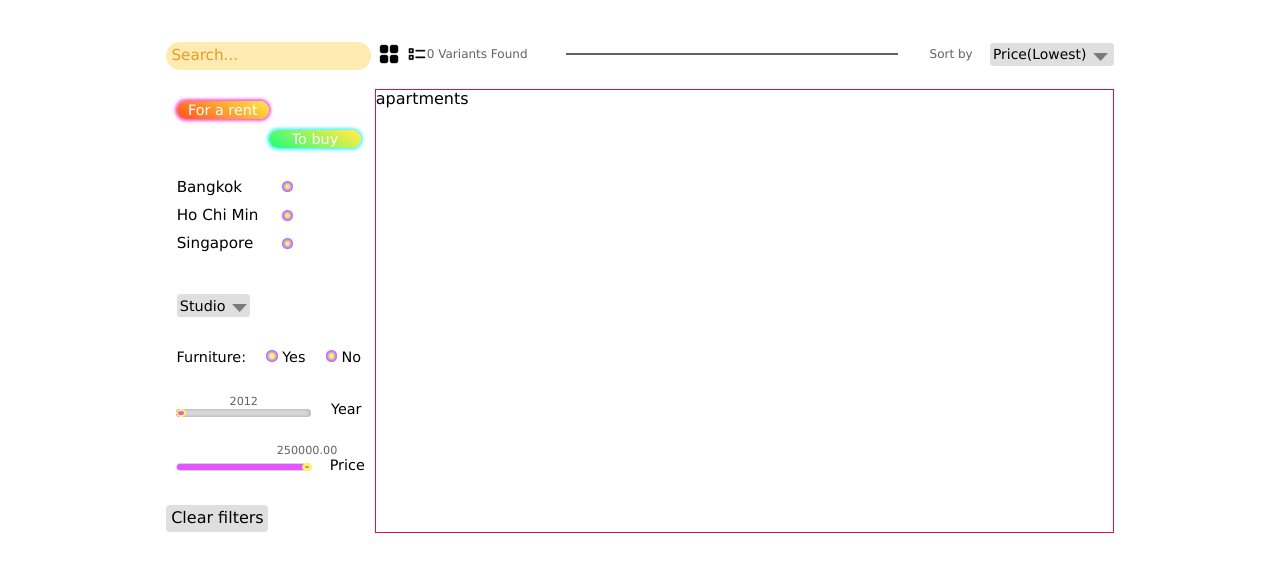
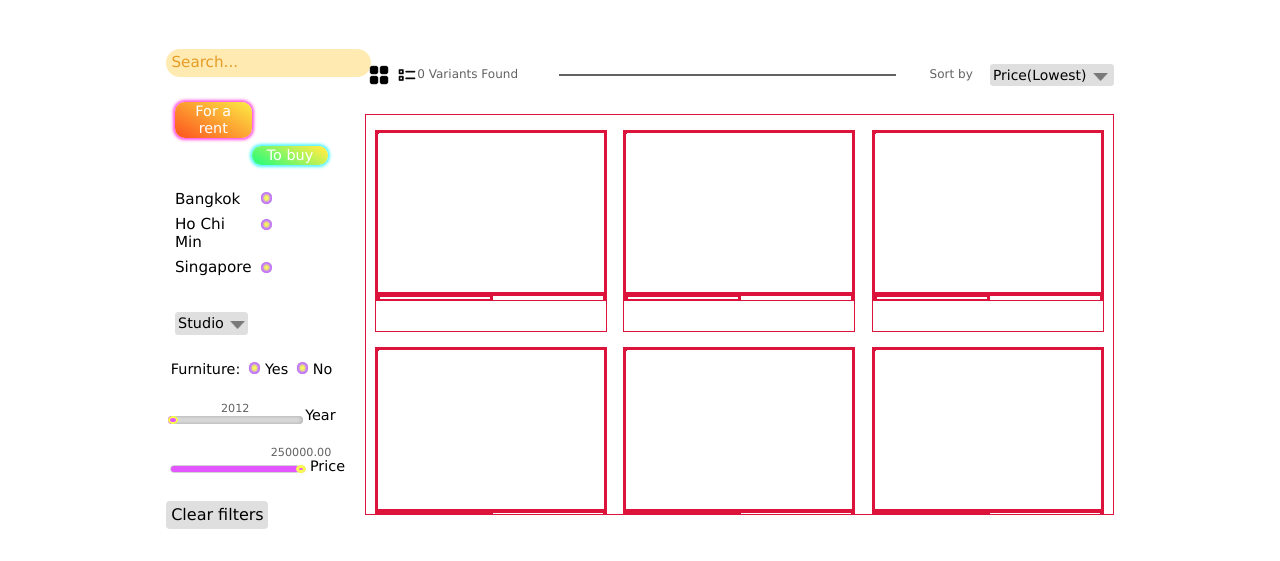
Before and after one commit to ViyaletaH/online-store, a website built with webpack: page public/index.html in a window 1280 px wide. Shown: the part 169-730 px from the top of the page. Built offline with nearby package versions, Linux system fonts and the light colour scheme.

Commit message:
add: implement basic cards creation

```diff
--- a/public/index.html
+++ b/public/index.html
@@ -112,7 +112,9 @@
                         </div>
                     </div>
                 </div>
-                <div class="apartments">apartments</div>
+                <div class="apartments">
+
+                </div>
             </div>
         </div>
     <footer>
--- a/public/style.css
+++ b/public/style.css
@@ -168,6 +168,7 @@ li {
   display: flex;
   flex-basis: 70%;
   background-color: #fff;
+  max-height: 60%;
   max-width: 75%;
   margin-left: 12.5%;
   margin-right: 12.5%;
@@ -563,7 +564,8 @@ input[type="radio"]:checked {
   display: flex;
   min-width: 78%;
   flex-direction: column;
-  justify-content: space-between;
+  margin-left: 3%;
+  justify-content: space-around;
 }
 
 .subfilters {
@@ -662,7 +664,76 @@ input[type="radio"]:checked {
 .apartments {
   border: solid 1px crimson;
   display: flex;
-  height: 90%;
+  flex-wrap: wrap;
+  overflow-y: auto;
+  overflow-x: hidden;
+  max-height: 80%;
+  min-height: 80%;
+  justify-content: space-around;
+  align-content: space-between;
+  padding-top: 2%;
+}
+
+.card {
+  border: solid 1px crimson;
+  display: flex;
+  position: relative;
+  width: 230px;
+  height: 200px;
+  margin-bottom: 2%;
+  flex-direction: column;
+}
+
+.pic-keys {
+  border: solid 1px crimson;
+  display: flex;
+  height: 80%;
+}
+
+.photo {
+  border: solid 1px crimson;
+  display: flex;
+  width: 100%;
+  height: 100%;
+}
+
+.keys {
+  border: solid 1px crimson;
+  display: flex;
+  position: absolute;
+}
+
+.card-name {
+  border: solid 1px crimson;
+  display: flex;
+}
+
+.info {
+  border: solid 1px crimson;
+  display: flex;
+  justify-content: space-between;
+}
+
+.type-year {
+  border: solid 1px crimson;
+  display: flex;
+  width: 50%;
+  justify-content: space-between;
+}
+
+.card-type {
+  border: solid 1px crimson;
+  display: flex;
+}
+
+.card-year {
+  border: solid 1px crimson;
+  display: flex;
+}
+
+.pricelabel {
+  border: solid 1px crimson;
+  display: flex;
 }
 
 .footer-cont {
@@ -703,10 +774,6 @@ input[type="radio"]:checked {
   background: #e355ff;
 }
 
-/* .noUi-connects {
-
-} */
-
 .noUi-horizontal, .noUi-txt-dir-Itr {
   width: 130px;
   max-height: 8px;
@@ -715,10 +782,6 @@ input[type="radio"]:checked {
   border-radius: 15px;
   box-shadow: inset 0 0 5px #a2a2a2;
 }
-
-/* .noUi-origin {
-
-} */
 
 .noUi-touch-area {
   max-width: 10px;
--- a/src/index.ts
+++ b/src/index.ts
@@ -55,6 +55,8 @@ clear.addEventListener("click", () => {
     clear.classList.remove("close");
 });
 
+//двойной слайдер (ГОТОВО)
+
 const slider = document.getElementById('price')!;
 
 noUiSlider.create(slider, {
@@ -68,3 +70,222 @@ noUiSlider.create(slider, {
     },
 //    format: wNumb( { decimals: 0, suffix: '$' }),
 });
+
+//карточки
+
+interface Card {
+    type: string,
+    city: string,
+    rooms: number,
+    year: number,
+    furniture: boolean,
+    price: number,
+    name: string,
+};
+
+const data = [{
+    type: 'rent',
+    city: 'bangkok',
+    rooms: 1,
+    year: 2018,
+    furniture: true,
+    price: 1000,
+    name: 'Studio in Bangkok',
+}, {
+    type: 'rent',
+    city: 'bangkok',
+    rooms: 1,
+    year: 2018,
+    furniture: true,
+    price: 1000,
+    name: 'Studio in Bangkok',
+}, {
+    type: 'rent',
+    city: 'bangkok',
+    rooms: 1,
+    year: 2018,
+    furniture: true,
+    price: 1000,
+    name: 'Studio in Bangkok',
+},
+{
+    type: 'rent',
+    city: 'bangkok',
+    rooms: 1,
+    year: 2018,
+    furniture: true,
+    price: 1000,
+    name: 'Studio in Bangkok',
+},
+
+{
+    type: 'rent',
+    city: 'bangkok',
+    rooms: 1,
+    year: 2018,
+    furniture: true,
+    price: 1000,
+    name: 'Studio in Bangkok',
+},
+
+{
+    type: 'rent',
+    city: 'bangkok',
+    rooms: 1,
+    year: 2018,
+    furniture: true,
+    price: 1000,
+    name: 'Studio in Bangkok',
+},
+
+{
+    type: 'rent',
+    city: 'bangkok',
+    rooms: 1,
+    year: 2018,
+    furniture: true,
+    price: 1000,
+    name: 'Studio in Bangkok',
+},
+
+{
+    type: 'rent',
+    city: 'bangkok',
+    rooms: 1,
+    year: 2018,
+    furniture: true,
+    price: 1000,
+    name: 'Studio in Bangkok',
+},
+
+{
+    type: 'rent',
+    city: 'bangkok',
+    rooms: 1,
+    year: 2018,
+    furniture: true,
+    price: 1000,
+    name: 'Studio in Bangkok',
+},
+
+{
+    type: 'rent',
+    city: 'bangkok',
+    rooms: 1,
+    year: 2018,
+    furniture: true,
+    price: 1000,
+    name: 'Studio in Bangkok',
+},
+
+{
+    type: 'rent',
+    city: 'bangkok',
+    rooms: 1,
+    year: 2018,
+    furniture: true,
+    price: 1000,
+    name: 'Studio in Bangkok',
+},
+
+{
+    type: 'rent',
+    city: 'bangkok',
+    rooms: 1,
+    year: 2018,
+    furniture: true,
+    price: 1000,
+    name: 'Studio in Bangkok',
+},
+
+{
+    type: 'rent',
+    city: 'bangkok',
+    rooms: 1,
+    year: 2018,
+    furniture: true,
+    price: 1000,
+    name: 'Studio in Bangkok',
+}, {
+    type: 'rent',
+    city: 'bangkok',
+    rooms: 1,
+    year: 2018,
+    furniture: true,
+    price: 1000,
+    name: 'Studio in Bangkok',
+},
+{
+    type: 'rent',
+    city: 'bangkok',
+    rooms: 1,
+    year: 2018,
+    furniture: true,
+    price: 1000,
+    name: 'Studio in Bangkok',
+},
+{
+    type: 'rent',
+    city: 'bangkok',
+    rooms: 1,
+    year: 2018,
+    furniture: true,
+    price: 1000,
+    name: 'Studio in Bangkok',
+}
+];
+
+
+
+document.addEventListener("DOMContentLoaded", () => {
+    loadCards(data);
+  });
+
+function loadCards(data: Array<Card>): void {
+    alert('DOM готов');
+    const apartments = document.querySelector('.apartments')!;
+    // document.querySelector(".image-container").innerHTML = "";
+    for (let i = 0 ; i < data.length; i++) {
+        const card = document.createElement("div")!;
+        card.classList.add("card");
+        apartments.appendChild(card);
+
+        const pickeys = document.createElement("div")!;
+        pickeys.classList.add("pic-keys");
+        card.appendChild(pickeys);
+
+        const photo = document.createElement("div")!;
+        photo.classList.add("photo");
+        pickeys.appendChild(photo);
+
+        const keys = document.createElement("div")!;
+        keys.classList.add("keys");
+        pickeys.appendChild(keys);
+
+        const name = document.createElement("div")!;
+        name.classList.add("card-name");
+        card.appendChild(name);
+
+        const info = document.createElement("div")!;
+        info.classList.add("info");
+        card.appendChild(info);
+
+        const typeYear = document.createElement("div")!;
+        typeYear.classList.add("type-year");
+        info.appendChild(typeYear);
+
+        const cardType = document.createElement("div")!;
+        cardType.classList.add("card-type");
+        typeYear.appendChild(cardType);
+
+        const cardYear = document.createElement("div")!;
+        cardYear.classList.add("card-year");
+        typeYear.appendChild(cardYear);
+
+        const pricelabel = document.createElement("div")!;
+        pricelabel.classList.add("pricelabel");
+        info.appendChild(pricelabel);
+        // card.innerHTML = `<img src="${results.urls.regular}">`;
+    }
+
+};
--- a/tsconfig.json
+++ b/tsconfig.json
@@ -31,7 +31,7 @@
     // "baseUrl": "./",                                  /* Specify the base directory to resolve non-relative module names. */
     // "paths": {},                                      /* Specify a set of entries that re-map imports to additional lookup locations. */
     // "rootDirs": [],                                   /* Allow multiple folders to be treated as one when resolving modules. */
-    // "typeRoots": [],                                  /* Specify multiple folders that act like './node_modules/@types'. */
+    //"typeRoots": [],                                  /* Specify multiple folders that act like './node_modules/@types'. */
     // "types": [],                                      /* Specify type package names to be included without being referenced in a source file. */
     // "allowUmdGlobalAccess": true,                     /* Allow accessing UMD globals from modules. */
     // "moduleSuffixes": [],                             /* List of file name suffixes to search when resolving a module. */
```
Also changed, not shown: public/wNumb.min.js (+2 -0 lines), public/bundle.js.
